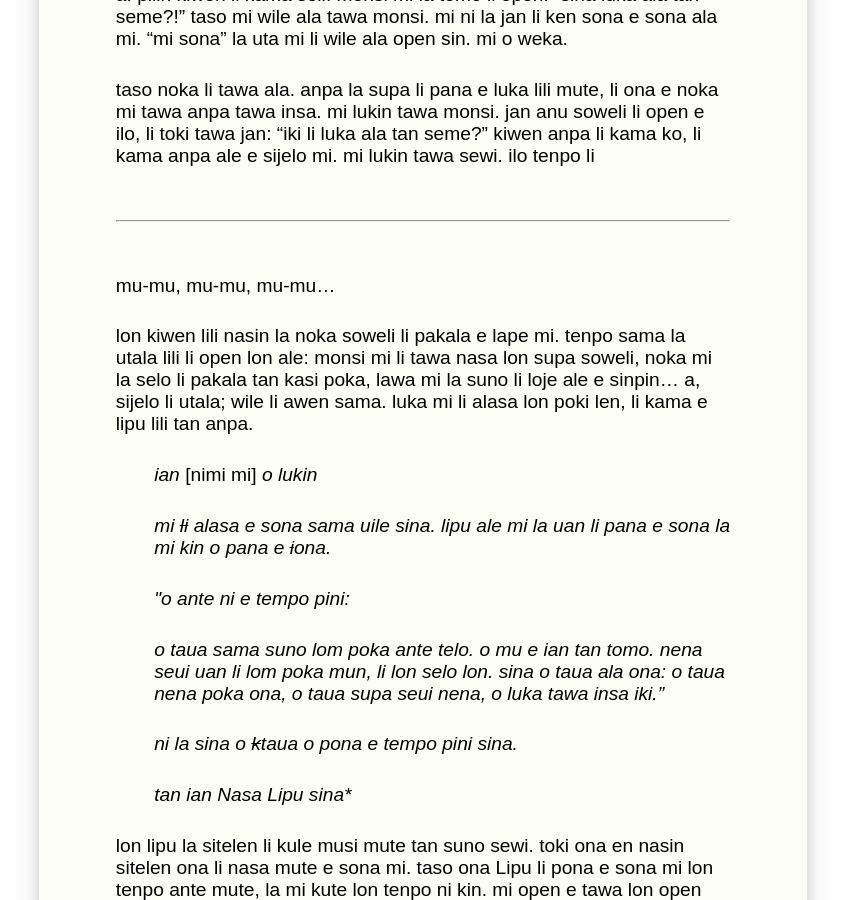
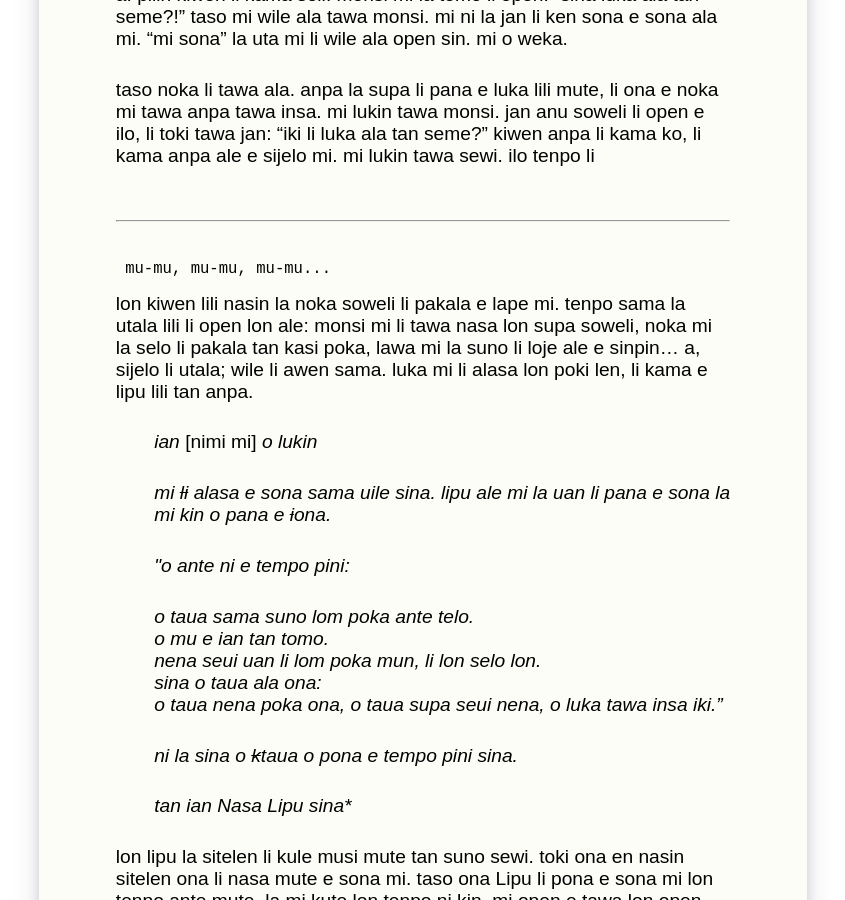
Before and after one commit to raacz/utala, a Jekyll site: the page built from mamlw/lipu-musi/lipu-nimi-suli/iki.md, in a window 1280 px wide and 900 px high, scrolled down 947 px. Shown: the whole window, without its empty margins (217-1062 px from the left). Built offline with Jekyll 4.4.1, drawn with Linux system fonts in a browser that asks for light colours; some of the changed text lies outside the part shown.

Commit message:
minor formatting to iki

```diff
--- a/mamlw/lipu-musi/lipu-nimi-suli/iki.md
+++ b/mamlw/lipu-musi/lipu-nimi-suli/iki.md
@@ -33,8 +33,9 @@
 ***
 
 
-> mu-mu, mu-mu, mu-mu...
-
+<pre>
+ mu-mu, mu-mu, mu-mu...
+</pre>
 
 lon kiwen lili nasin la noka soweli li pakala e lape mi. tenpo sama la utala lili li open lon ale: monsi mi li tawa nasa lon supa soweli, noka mi la selo li pakala tan kasi poka, lawa mi la suno li loje ale e sinpin... a, sijelo li utala; wile li awen sama. luka mi li alasa lon poki len, li kama e lipu lili tan anpa.
 
@@ -100,10 +101,10 @@
 
 kiwen li tawa ala. taso mi kama lukin e sinpin kiwen: linja nasa mute li lon ale ona, sama
 
-<pre>
+<pre markdown="1">
 
 UUUU UUU U U UUU
-UUUUUU~~V~~     U       U
+UUUUUU<del>V</del>     U       U
 UU UUU   U
 
 </pre>
```
